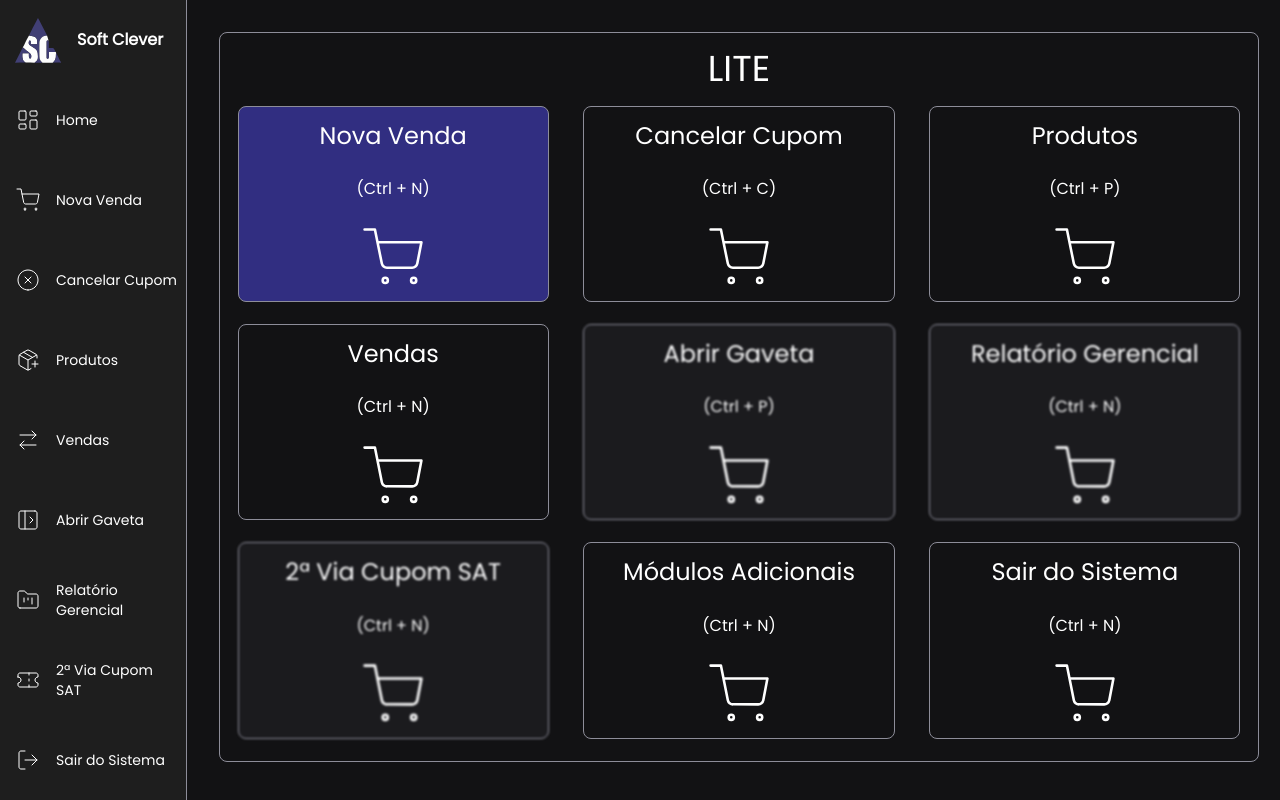
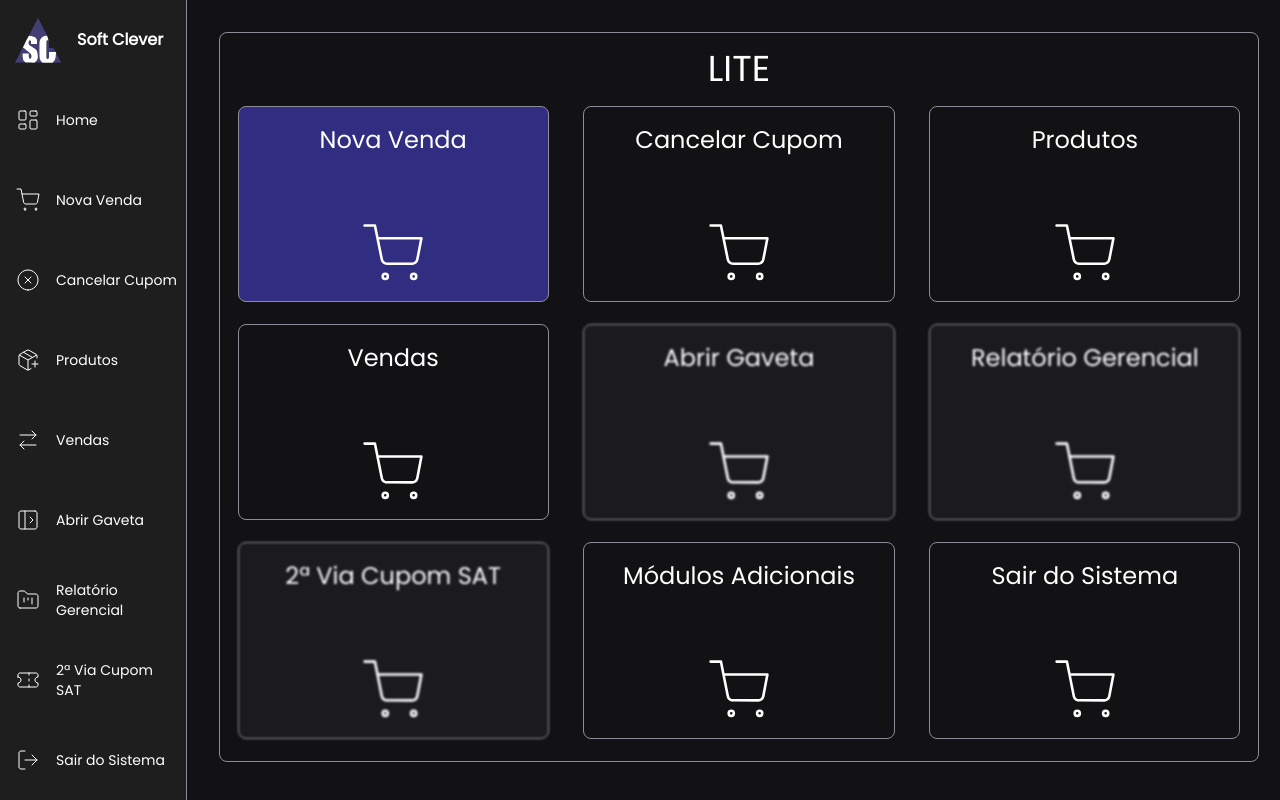
Before and after one commit to devCaioFreire/sat, a Next.js app: page /dashboard/home in a window 1280 px wide. Built offline with nearby package versions, Linux system fonts and the light colour scheme; no server answers; sample sign-in values are in the browser's storage.

Commit message:
Update:
Removed shortcuts on home;

```diff
--- a/package.json
+++ b/package.json
@@ -5,7 +5,7 @@
   "scripts": {
     "dev": "next dev",
     "build": "next build",
-    "start": "next start",
+    "start": "next start -p 7001",
     "lint": "next lint"
   },
   "dependencies": {
@@ -30,7 +30,7 @@
     "eslint-config-next": "13.4.11",
     "lucide": "^0.263.0",
     "lucide-react": "^0.268.0",
-    "next": "13.4.11",
+    "next": "^13.4.11",
     "postcss": "8.4.27",
     "react": "18.2.0",
     "react-day-picker": "^8.8.2",
--- a/src/app/dashboard/home/components/card.tsx
+++ b/src/app/dashboard/home/components/card.tsx
@@ -5,26 +5,36 @@ import Cart from '../../../../../assets/shopping-cart.svg';
 
 interface CardProps {
   title: string;
-  shortcut: string;
+  shortcut?: string;
   link: string;
   isDisabled?: boolean;
   withColor?: boolean;
   onClick?: MouseEventHandler<HTMLAnchorElement>;
+  targetBlank?: boolean;
 }
 
-export function Card({ title, shortcut, link, isDisabled, withColor, onClick }: CardProps) {
+export function Card({
+  title,
+  shortcut,
+  link,
+  isDisabled,
+  withColor,
+  onClick,
+  targetBlank
+}: CardProps) {
+  const linkProps = {
+    href: link,
+    onClick: onClick,
+    className: `flex flex-col items-center justify-around w-[90%] h-[90%] border border-border rounded-lg
+      ${isDisabled && !withColor ? 'bg-block cursor-not-allowed blur-[1px]' : ''} ${withColor ? 'bg-indigo-900' : ''}`,
+    target: targetBlank ? "_blank" : "_self"
+  };
 
   return (
-    <Link
-      onClick={onClick}
-      href={link}
-      type="submit"
-      className={`flex flex-col items-center justify-around w-[90%] h-[90%] border border-border rounded-lg
-      ${isDisabled && !withColor ? 'bg-block cursor-not-allowed blur-[1px]' : ''} ${withColor ? 'bg-indigo-900' : ''}`}>
+    <Link {...linkProps}>
       <h1 className="flex items-center px-3 text-2xl">{title}</h1>
       <p className="flex items-center text-base">{shortcut}</p>
       <Image src={Cart} alt="" className="w-[20%]" />
     </Link>
-
-  )
+  );
 }
--- a/src/app/dashboard/home/page.tsx
+++ b/src/app/dashboard/home/page.tsx
@@ -18,51 +18,52 @@ export default function Home() {
         <div className="grid grid-cols-3 justify-items-center h-[90%]">
           <Card
             title="Nova Venda"
-            shortcut="(Ctrl + N)"
+            // shortcut="(Ctrl + N)"
             link={'/dashboard/sales'}
             withColor={true} />
 
           <Card
             title="Cancelar Cupom"
-            shortcut="(Ctrl + C)"
+            // shortcut="(Ctrl + C)"
             link={'/dashboard/cancelTaxCoupom'} />
 
           <Card
             title="Produtos"
-            shortcut="(Ctrl + P)"
+            // shortcut="(Ctrl + P)"
             link={'/dashboard/product'} />
 
           <Card
             title="Vendas"
-            shortcut="(Ctrl + N)"
+            // shortcut="(Ctrl + N)"
             link={'/dashboard/order'} />
 
           <Card
             title="Abrir Gaveta"
-            shortcut="(Ctrl + P)"
+            // shortcut="(Ctrl + P)"
             link={''}
             isDisabled={true} />
 
           <Card
             title="Relatório Gerencial"
-            shortcut="(Ctrl + N)"
+            // shortcut="(Ctrl + N)"
             link={''}
             isDisabled={true} />
 
           <Card
             title="2ª Via Cupom SAT"
-            shortcut="(Ctrl + N)"
+            // shortcut="(Ctrl + N)"
             link={''}
             isDisabled={true} />
 
           <Card
             title="Módulos Adicionais"
-            shortcut="(Ctrl + N)"
+            // shortcut="(Ctrl + N)"
+            targetBlank={true}
             link={'https://sistemasatfiscal.com.br'} />
 
           <Card
             title="Sair do Sistema"
-            shortcut="(Ctrl + N)"
+            // shortcut="(Ctrl + N)"
             link={''}
             onClick={logout}
           />
```
Also changed, not shown: 2 other files (tests, documents, lock files or other folders).
